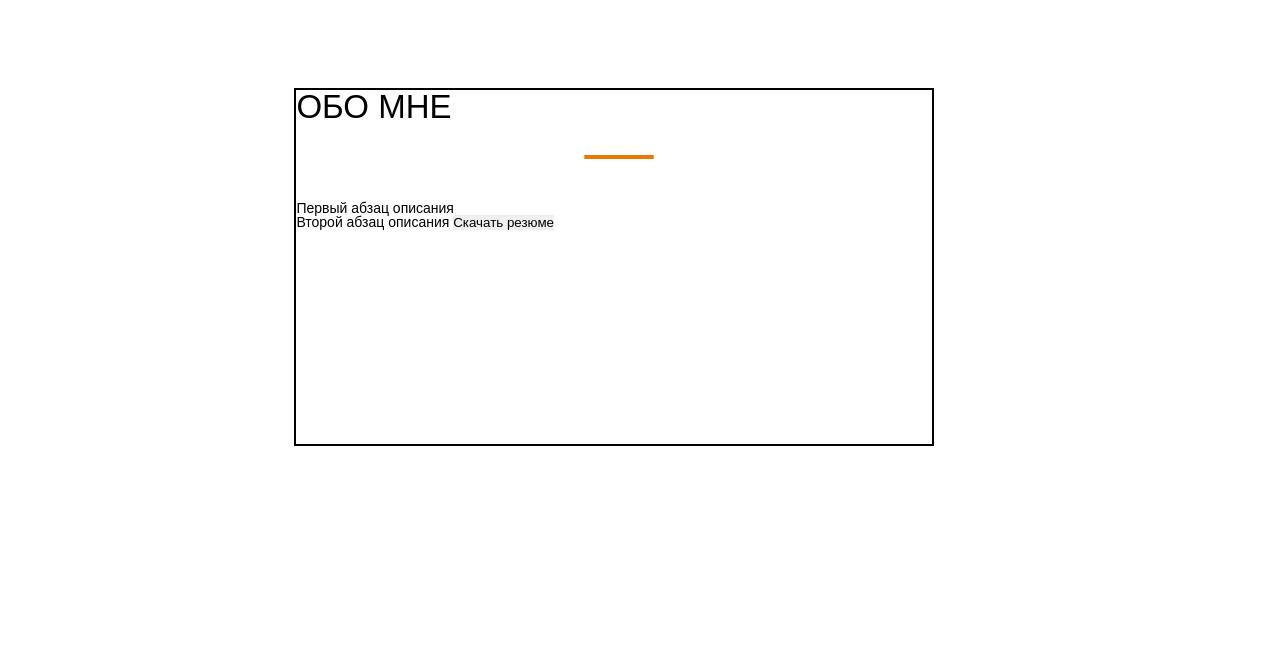
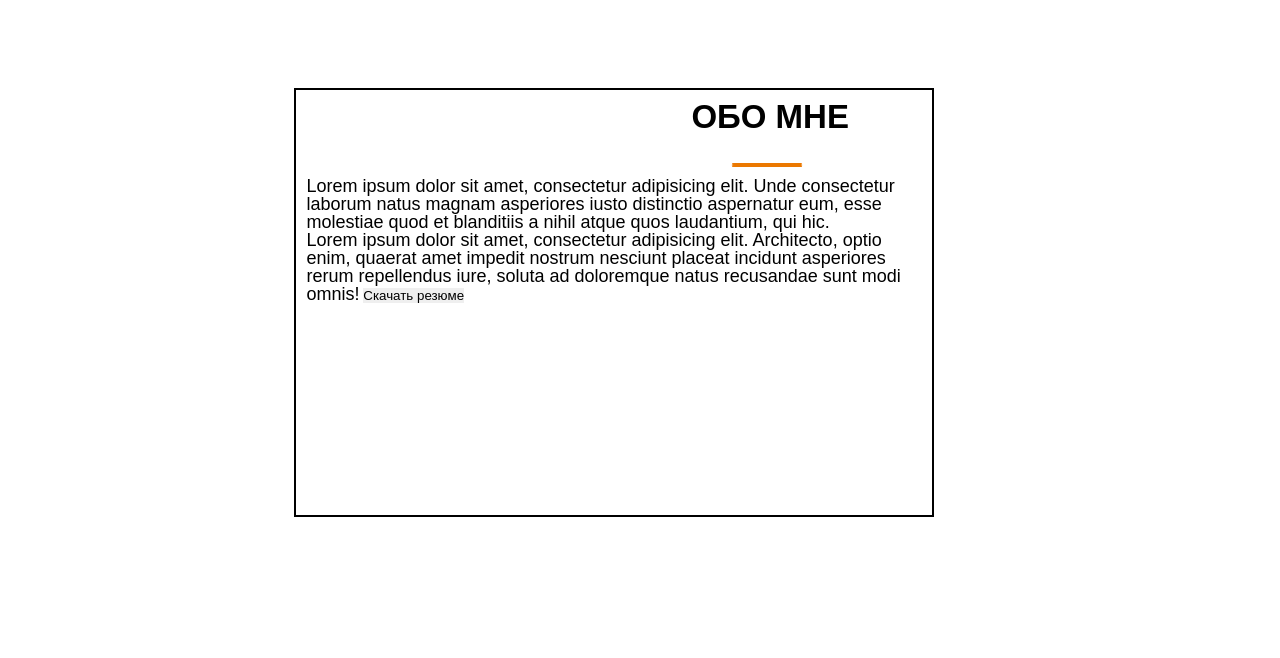
Before and after one commit to AlexStenin/AlexStenin.github.io, a plain HTML site: page src/index.html in a window 1280 px wide. Shown: the part 822-1480 px from the top of the page. Drawn offline with Linux system fonts and the light colour scheme.

Commit message:
переделал отступ у заголовка всё вроде норм

```diff
--- a/src/css/style.css
+++ b/src/css/style.css
@@ -60,6 +60,7 @@ nav{
     margin: 55px 14px 0px 14px;
 }
 .about_me {
+    float: left;
     width: 100%;
     height: 715px;
 
@@ -67,14 +68,20 @@ nav{
 .container{
     border: 2px solid;
     width:50%;
-    height:50%;
-    float:left;
+    height:60%;
     margin: 110px 0px 0px 23%;
+    padding: 10px 10px 10px 10px;
 }
 .container h2{
     font-size: 33px;
-    margin: 0px ;
+    font-weight: bold;
+    padding-left: 385px;
+}
+.container>span{
+    font-size: 18px;
+    padding-top: 50px;
 }
 .line{
-    margin: 32px 45%;
+    margin-top: 30px;
+    margin-left: 425px;
 }
--- a/src/index.html
+++ b/src/index.html
@@ -49,8 +49,8 @@
 
             <!--<img src="#" alt=""> фото из main screen'a сделать по меньше в круге-->
 
-            <span>Первый абзац описания</span> <br>
-            <span>Второй абзац описания</span>
+            <span>Lorem ipsum dolor sit amet, consectetur adipisicing elit. Unde consectetur laborum natus magnam asperiores iusto distinctio aspernatur eum, esse molestiae quod et blanditiis a nihil atque quos laudantium, qui hic.</span> <br>
+            <span>Lorem ipsum dolor sit amet, consectetur adipisicing elit. Architecto, optio enim, quaerat amet impedit nostrum nesciunt placeat incidunt asperiores rerum repellendus iure, soluta ad doloremque natus recusandae sunt modi omnis!</span>
 
             <input type="submit" value="Скачать резюме">
             <!--Добваить мини пикчу download'a-->
```
